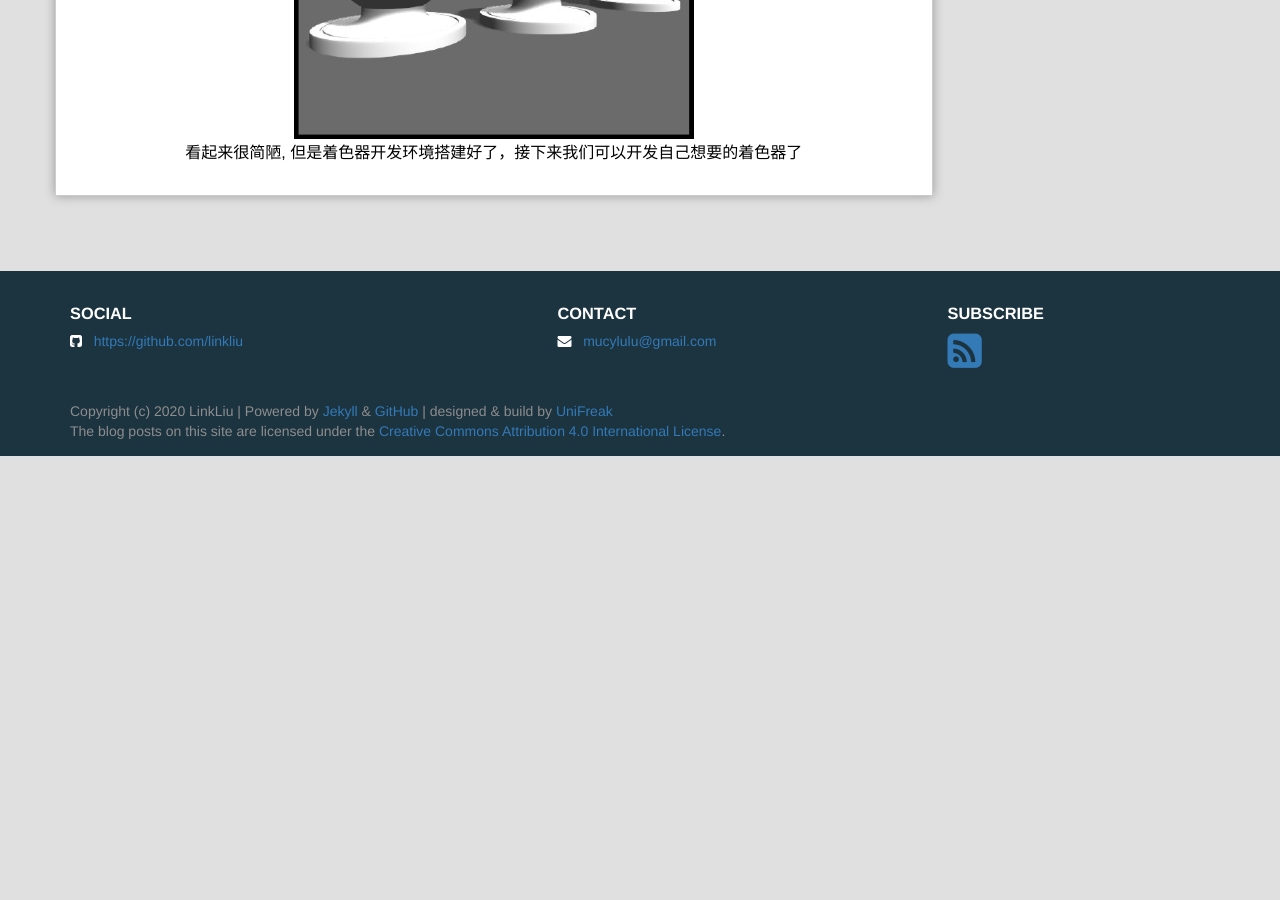
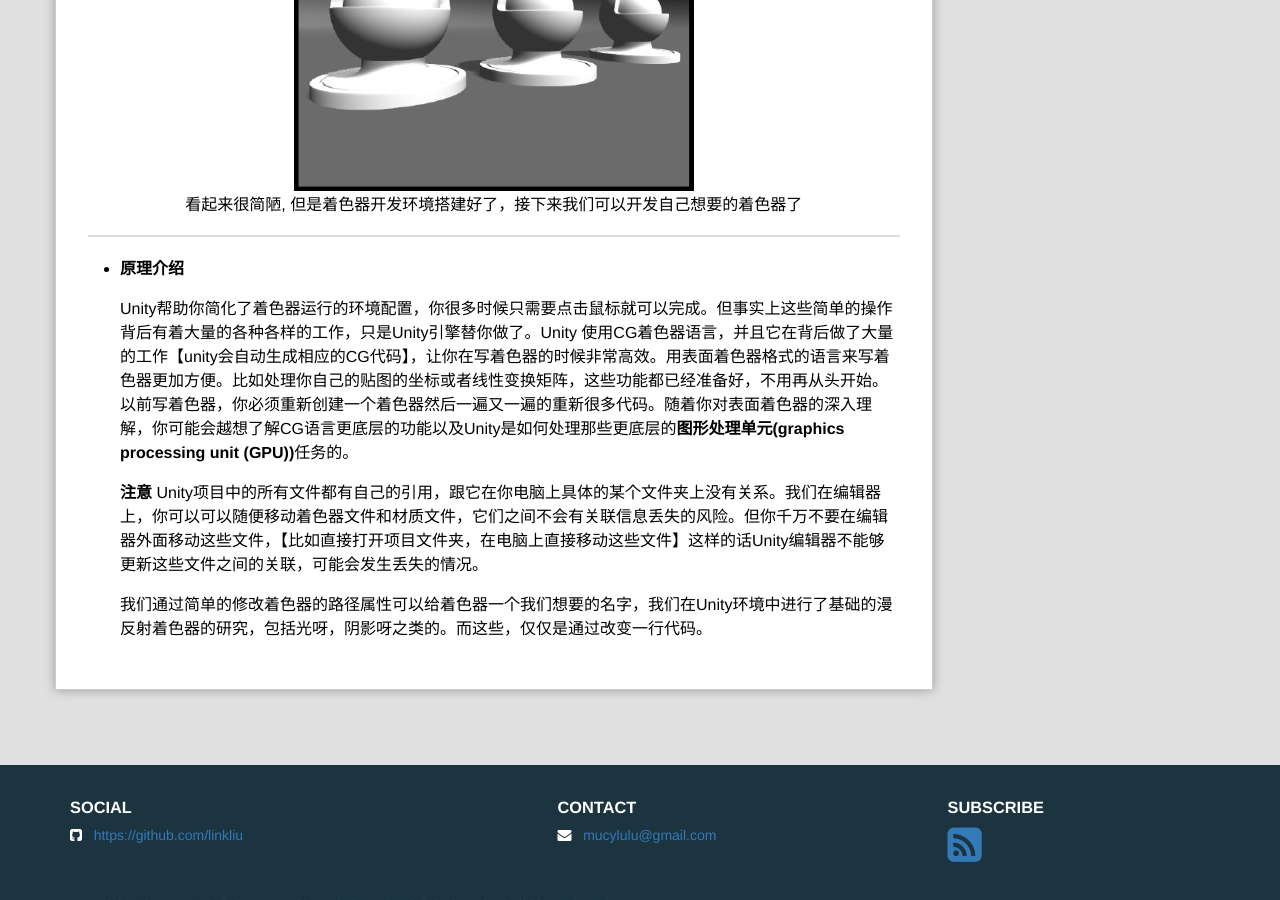
Before and after one commit to linkliu/tech-landscape, a Jekyll site: the page built from _cookbook_translate/2020-08-13-第一章.创建你的第一个着色器.md, in a window 1280 px wide and 900 px high, scrolled down 3790 px. Built offline with Jekyll 4.4.1, drawn with Linux system fonts in a browser that asks for light colours; comment, search, counter and statistics services are not loaded; before the commit the page ends 4246 px from its top, so only the background shows below that.

Commit message:
原理介绍

```diff
--- a/_cookbook_translate/2020-08-13-第一章.创建你的第一个着色器.md
+++ b/_cookbook_translate/2020-08-13-第一章.创建你的第一个着色器.md
@@ -32,9 +32,12 @@ tags: [U3D, Shader,Cookbook,中文版]
 
 
 <center>理解这些组件之间的不同之处对于理解着色器的工作原理是很有必要的</center>
+***
 
 - **始前准备**
   开始学习这个知识点之前，你需要打开你的Unity5并且创建一个新的项目。本书的内容讲解都会在这个项目中开展，随着学习的深入你之后自己创建的着色器都可以放在这。这一步完成之后----欢迎来到着色器实时编程的精彩世界。
+
+***
 
 - **操作步骤**
 
@@ -104,3 +107,14 @@ tags: [U3D, Shader,Cookbook,中文版]
 
 <div align="center"><img src="https://linkliu.github.io/tech-landscape/assets/img/shader_book/diagram2.png"/></div>
 <center>看起来很简陋, 但是着色器开发环境搭建好了，接下来我们可以开发自己想要的着色器了</center>
+***
+
+
+- **原理介绍**
+
+  Unity帮助你简化了着色器运行的环境配置，你很多时候只需要点击鼠标就可以完成。但事实上这些简单的操作背后有着大量的各种各样的工作，只是Unity引擎替你做了。Unity 使用CG着色器语言，并且它在背后做了大量的工作【unity会自动生成相应的CG代码】，让你在写着色器的时候非常高效。用表面着色器格式的语言来写着色器更加方便。比如处理你自己的贴图的坐标或者线性变换矩阵，这些功能都已经准备好，不用再从头开始。以前写着色器，你必须重新创建一个着色器然后一遍又一遍的重新很多代码。随着你对表面着色器的深入理解，你可能会越想了解CG语言更底层的功能以及Unity是如何处理那些更底层的**图形处理单元(graphics processing unit (GPU))**任务的。
+
+  **注意**
+  Unity项目中的所有文件都有自己的引用，跟它在你电脑上具体的某个文件夹上没有关系。我们在编辑器上，你可以可以随便移动着色器文件和材质文件，它们之间不会有关联信息丢失的风险。但你千万不要在编辑器外面移动这些文件，【比如直接打开项目文件夹，在电脑上直接移动这些文件】这样的话Unity编辑器不能够更新这些文件之间的关联，可能会发生丢失的情况。
+
+  我们通过简单的修改着色器的路径属性可以给着色器一个我们想要的名字，我们在Unity环境中进行了基础的漫反射着色器的研究，包括光呀，阴影呀之类的。而这些，仅仅是通过改变一行代码。
```
Also changed, not shown: _posts/2020-08-04-Unity 5.x Shaders and Effects Cookbook中文版翻译（第二版）.md (+23 -5 lines).
